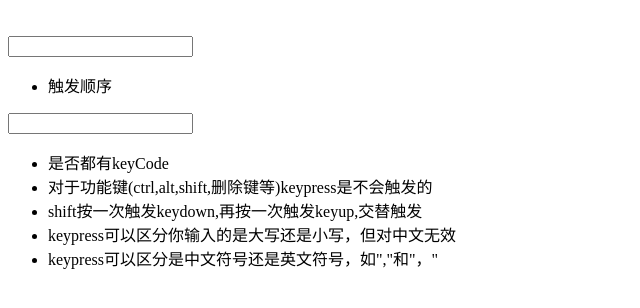
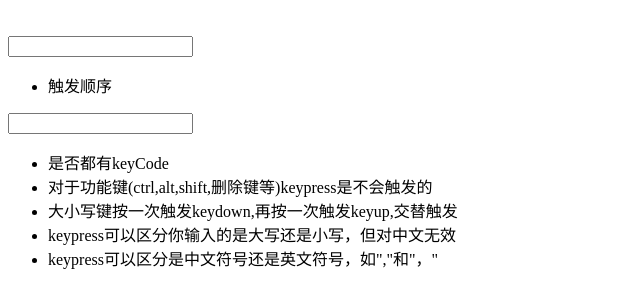
Before and after one commit to miser/Mlib, a plain HTML site: page js/keypress-keydown-keyup.html in a window 1280 px wide. Shown: the part 116-424 px from the top of the page, without its empty margins (0-640 px from the left). Drawn offline with Linux system fonts and the light colour scheme.

Commit message:
大小写键按一次触发keydown,再按一次触发keyup,交替触发

```diff
--- a/js/keypress-keydown-keyup.html
+++ b/js/keypress-keydown-keyup.html
@@ -63,7 +63,7 @@ function printResult(resultId, resultDescripts) {
 		resultId2 = 'result-2';
 	printResult(resultId2, '是否都有keyCode');
 	printResult(resultId2, '对于功能键(ctrl,alt,shift,删除键等)keypress是不会触发的');
-	printResult(resultId2, 'shift按一次触发keydown,再按一次触发keyup,交替触发');
+	printResult(resultId2, '大小写键按一次触发keydown,再按一次触发keyup,交替触发');
 	printResult(resultId2, 'keypress可以区分你输入的是大写还是小写，但对中文无效');
 	printResult(resultId2, 'keypress可以区分是中文符号还是英文符号，如","和"，"');
 	txtEl2.onkeypress = function(e) {
```
